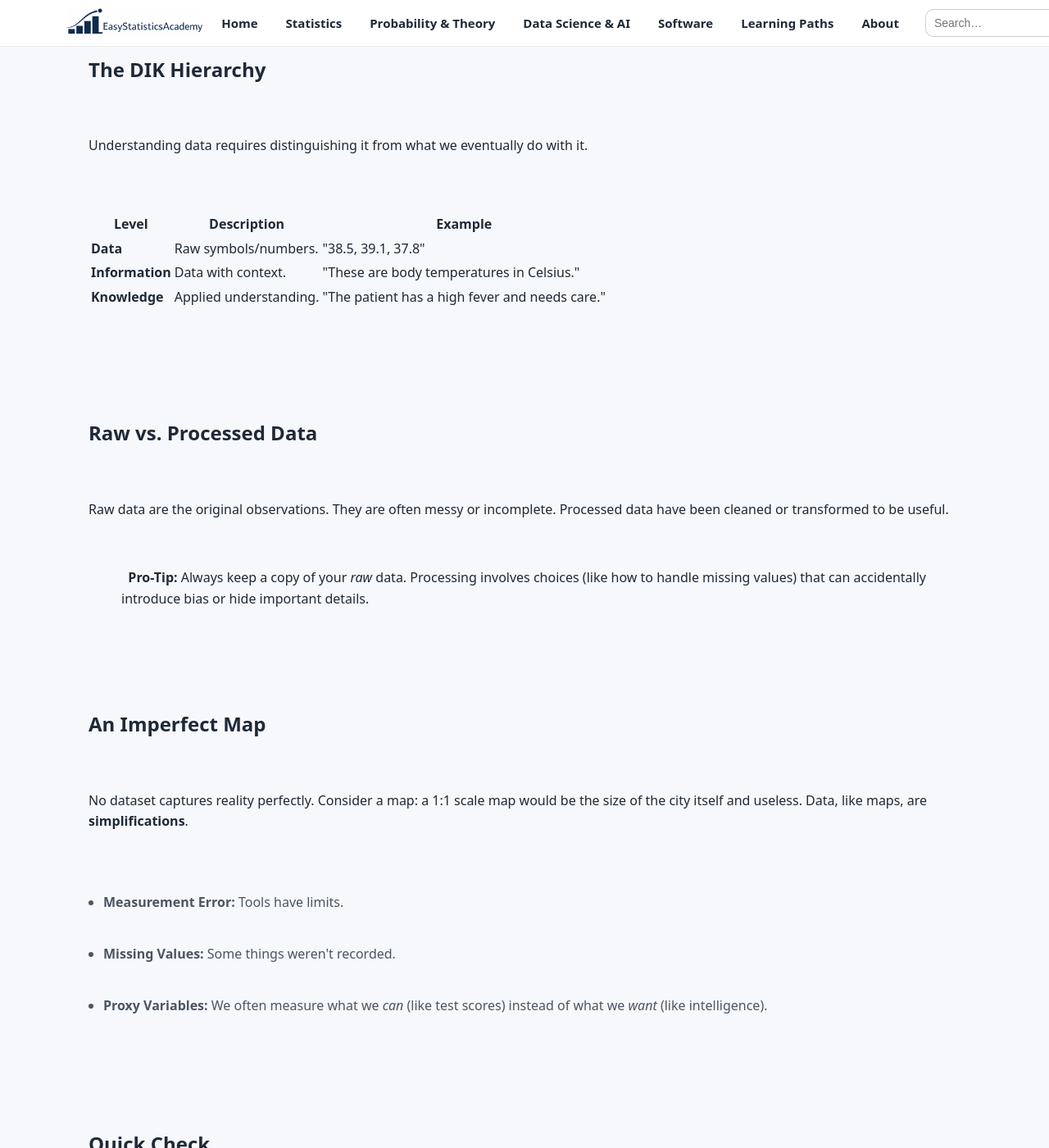
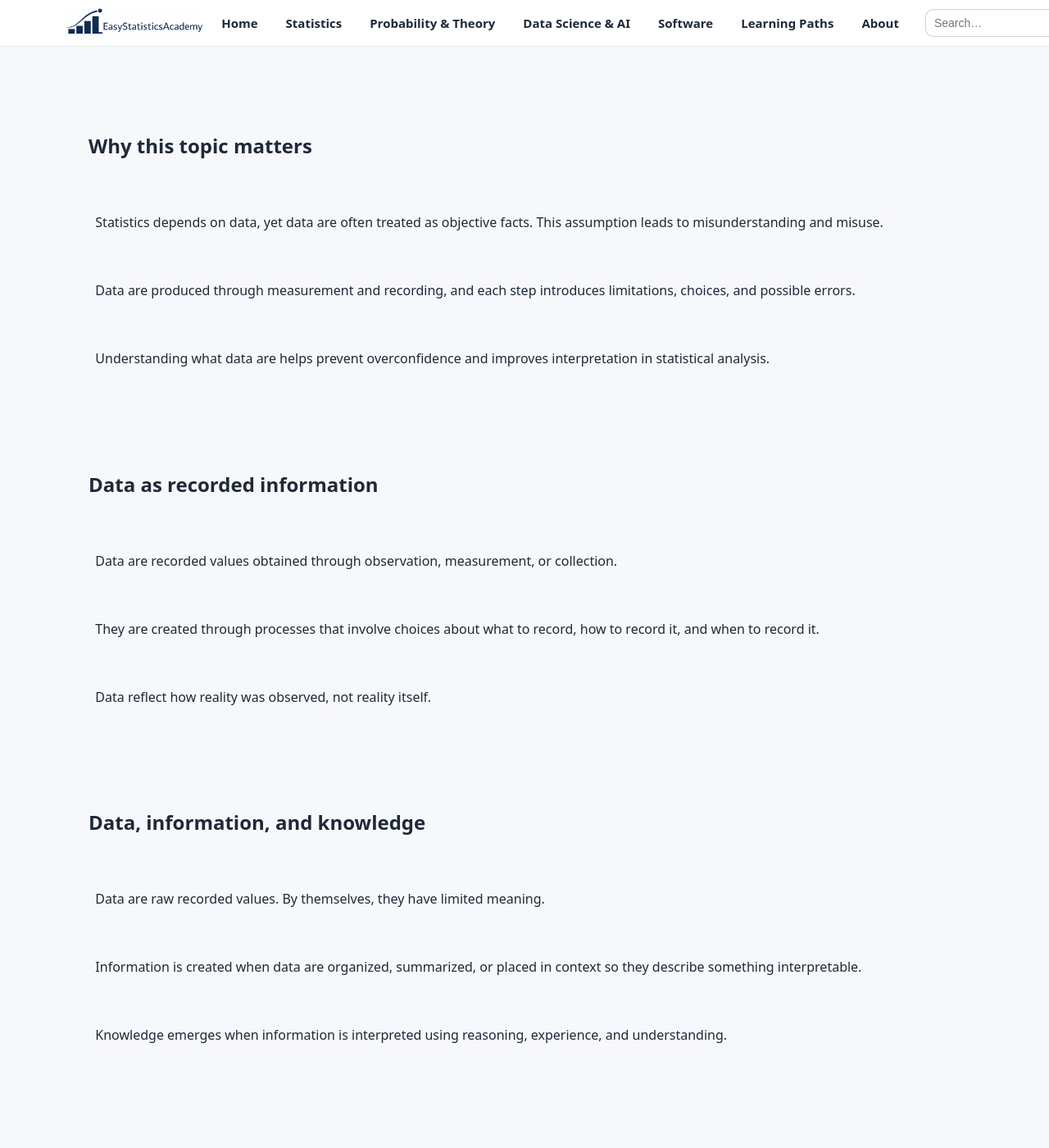
Before and after one commit to ammar-homaida-statistics/easystatisticsacademy, a Jekyll site: the page built from foundations/what-is-data/index.md, in a window 1280 px wide and 1400 px high, scrolled down 1007 px. Shown: the whole window at 82% size. Built offline with Jekyll 4.4.1, drawn with Linux system fonts in a browser that asks for light colours; some of the changed text lies outside the part shown.

Commit message:
Update index.md

```diff
--- a/foundations/what-is-data/index.md
+++ b/foundations/what-is-data/index.md
@@ -16,11 +16,19 @@ lesson\_order: 5
 
 
 
-<meta name="esa-section" content="{{ page.section }}">
+<meta name="esa-section" content="foundations">
 
-<meta name="esa-lesson-title" content="{{ page.title }}">
+<meta name="esa-lesson-title" content="What Is Data?">
 
-<meta name="esa-lesson-url" content="{{ page.url }}">
+<meta name="esa-lesson-url" content="/foundations/what-is-data/">
+
+
+
+<a class="btn btn-primary" href="/foundations/statistical-questions/">
+
+&nbsp; Previous: Statistical Questions
+
+</a>
 
 
 
@@ -28,15 +36,7 @@ lesson\_order: 5
 
 &nbsp; <div class="hero-card">
 
-&nbsp;   <nav class="lesson-nav-top">
-
-&nbsp;     <a class="text-link" href="/foundations/statistical-questions/">← Previous: Statistical Questions</a>
-
-&nbsp;   </nav>
-
-&nbsp;
-
-&nbsp;   <h1>{{ page.title }}</h1>
+&nbsp;   <h1>What Is Data?</h1>
 
 
 
@@ -68,13 +68,15 @@ lesson\_order: 5
 
 &nbsp;   <h2>What you will learn</h2>
 
+
+
 &nbsp;   <ul class="bullets">
 
-&nbsp;     <li>What data are and how they are created through recording.</li>
+&nbsp;     <li>What data are and how they are recorded.</li>
 
-&nbsp;     <li>The difference between <strong>data, information, and knowledge.</strong></li>
+&nbsp;     <li>How data differ from information and knowledge.</li>
 
-&nbsp;     <li>The trade-offs between <strong>raw</strong> and <strong>processed</strong> data.</li>
+&nbsp;     <li>The difference between raw data and processed data.</li>
 
 &nbsp;     <li>Why data are imperfect representations of reality.</li>
 
@@ -90,67 +92,31 @@ lesson\_order: 5
 
 &nbsp; <div class="content-narrow">
 
-&nbsp;   <h2>The DIK Hierarchy</h2>
+&nbsp;   <h2>Why this topic matters</h2>
 
-&nbsp;   <p>Understanding data requires distinguishing it from what we eventually do with it.</p>
 
-&nbsp;
 
-&nbsp;   <div class="table-container">
+&nbsp;   <p>
 
-&nbsp;     <table class="data-table">
+&nbsp;     Statistics depends on data, yet data are often treated as objective facts. This assumption leads to misunderstanding and misuse.
 
-&nbsp;       <thead>
+&nbsp;   </p>
 
-&nbsp;         <tr>
 
-&nbsp;           <th>Level</th>
 
-&nbsp;           <th>Description</th>
+&nbsp;   <p>
 
-&nbsp;           <th>Example</th>
+&nbsp;     Data are produced through measurement and recording, and each step introduces limitations, choices, and possible errors.
 
-&nbsp;         </tr>
+&nbsp;   </p>
 
-&nbsp;       </thead>
 
-&nbsp;       <tbody>
 
-&nbsp;         <tr>
+&nbsp;   <p>
 
-&nbsp;           <td><strong>Data</strong></td>
+&nbsp;     Understanding what data are helps prevent overconfidence and improves interpretation in statistical analysis.
 
-&nbsp;           <td>Raw symbols/numbers.</td>
-
-&nbsp;           <td>"38.5, 39.1, 37.8"</td>
-
-&nbsp;         </tr>
-
-&nbsp;         <tr>
-
-&nbsp;           <td><strong>Information</strong></td>
-
-&nbsp;           <td>Data with context.</td>
-
-&nbsp;           <td>"These are body temperatures in Celsius."</td>
-
-&nbsp;         </tr>
-
-&nbsp;         <tr>
-
-&nbsp;           <td><strong>Knowledge</strong></td>
-
-&nbsp;           <td>Applied understanding.</td>
-
-&nbsp;           <td>"The patient has a high fever and needs care."</td>
-
-&nbsp;         </tr>
-
-&nbsp;       </tbody>
-
-&nbsp;     </table>
-
-&nbsp;   </div>
+&nbsp;   </p>
 
 &nbsp; </div>
 
@@ -162,17 +128,31 @@ lesson\_order: 5
 
 &nbsp; <div class="content-narrow">
 
-&nbsp;   <h2>Raw vs. Processed Data</h2>
+&nbsp;   <h2>Data as recorded information</h2>
 
-&nbsp;   <p>Raw data are the original observations. They are often messy or incomplete. Processed data have been cleaned or transformed to be useful.</p>
 
-&nbsp;
 
-&nbsp;   <blockquote class="note-box">
+&nbsp;   <p>
 
-&nbsp;     <strong>Pro-Tip:</strong> Always keep a copy of your <em>raw</em> data. Processing involves choices (like how to handle missing values) that can accidentally introduce bias or hide important details.
+&nbsp;     Data are recorded values obtained through observation, measurement, or collection.
 
-&nbsp;   </blockquote>
+&nbsp;   </p>
+
+
+
+&nbsp;   <p>
+
+&nbsp;     They are created through processes that involve choices about what to record, how to record it, and when to record it.
+
+&nbsp;   </p>
+
+
+
+&nbsp;   <p>
+
+&nbsp;     Data reflect how reality was observed, not reality itself.
+
+&nbsp;   </p>
 
 &nbsp; </div>
 
@@ -184,19 +164,103 @@ lesson\_order: 5
 
 &nbsp; <div class="content-narrow">
 
-&nbsp;   <h2>An Imperfect Map</h2>
+&nbsp;   <h2>Data, information, and knowledge</h2>
 
-&nbsp;   <p>No dataset captures reality perfectly. Consider a map: a 1:1 scale map would be the size of the city itself and useless. Data, like maps, are <strong>simplifications</strong>.</p>
 
-&nbsp;   <ul class="bullets">
 
-&nbsp;     <li><strong>Measurement Error:</strong> Tools have limits.</li>
+&nbsp;   <p>
 
-&nbsp;     <li><strong>Missing Values:</strong> Some things weren't recorded.</li>
+&nbsp;     Data are raw recorded values. By themselves, they have limited meaning.
 
-&nbsp;     <li><strong>Proxy Variables:</strong> We often measure what we <em>can</em> (like test scores) instead of what we <em>want</em> (like intelligence).</li>
+&nbsp;   </p>
 
-&nbsp;   </ul>
+
+
+&nbsp;   <p>
+
+&nbsp;     Information is created when data are organized, summarized, or placed in context so they describe something interpretable.
+
+&nbsp;   </p>
+
+
+
+&nbsp;   <p>
+
+&nbsp;     Knowledge emerges when information is interpreted using reasoning, experience, and understanding.
+
+&nbsp;   </p>
+
+&nbsp; </div>
+
+</section>
+
+
+
+<section class="section">
+
+&nbsp; <div class="content-narrow">
+
+&nbsp;   <h2>Raw data vs processed data</h2>
+
+
+
+&nbsp;   <p>
+
+&nbsp;     Raw data are the original recorded observations, and they may be messy, incomplete, or inconsistent.
+
+&nbsp;   </p>
+
+
+
+&nbsp;   <p>
+
+&nbsp;     Processed data result from cleaning, transforming, or summarizing raw data.
+
+&nbsp;   </p>
+
+
+
+&nbsp;   <p>
+
+&nbsp;     Processing can make analysis possible, but it also introduces decisions that affect interpretation.
+
+&nbsp;   </p>
+
+&nbsp; </div>
+
+</section>
+
+
+
+<section class="section">
+
+&nbsp; <div class="content-narrow">
+
+&nbsp;   <h2>Data as imperfect representations of reality</h2>
+
+
+
+&nbsp;   <p>
+
+&nbsp;     No dataset captures reality perfectly. Measurement error, missing values, and simplifications are unavoidable.
+
+&nbsp;   </p>
+
+
+
+&nbsp;   <p>
+
+&nbsp;     Data record only what was measured, not everything that may matter.
+
+&nbsp;   </p>
+
+
+
+&nbsp;   <p>
+
+&nbsp;     Treating data as exact truth ignores these limitations and can lead to incorrect conclusions.
+
+&nbsp;   </p>
 
 &nbsp; </div>
 
@@ -206,21 +270,17 @@ lesson\_order: 5
 
 <section class="section section-soft">
 
-&nbsp; <div class="content-narrow text-center">
+&nbsp; <div class="content-narrow">
 
-&nbsp;   <h2>Quick Check</h2>
+&nbsp;   <h2>Key idea to remember</h2>
 
-&nbsp;   <p><em>Which of the following best describes "Data"?</em></p>
 
-&nbsp;   <div class="quiz-options">
 
-&nbsp;     <button class="btn btn-outline" onclick="alert('Not quite! That is Knowledge.')">Universal Truth</button>
+&nbsp;   <p>
 
-&nbsp;     <button class="btn btn-outline" onclick="alert('Correct! It is a recording of an observation.')">Recorded Observations</button>
+&nbsp;     Data are recorded observations, not reality itself. They must always be interpreted with care.
 
-&nbsp;     <button class="btn btn-outline" onclick="alert('Not quite! That is Information.')">Summarized Insights</button>
-
-&nbsp;   </div>
+&nbsp;   </p>
 
 &nbsp; </div>
 
@@ -232,9 +292,15 @@ lesson\_order: 5
 
 &nbsp; <div class="content-narrow">
 
-&nbsp;   <h2>Key idea to remember</h2>
+&nbsp;   <h2>Simple summary</h2>
 
-&nbsp;   <p><strong>Data reflect how reality was observed, not reality itself.</strong> They are snapshots taken through a specific lens, at a specific time, using specific tools.</p>
+
+
+&nbsp;   <p>
+
+&nbsp;     Data are recorded values created through measurement. They differ from information and knowledge and never perfectly represent the real world.
+
+&nbsp;   </p>
 
 &nbsp; </div>
 
@@ -248,13 +314,19 @@ lesson\_order: 5
 
 &nbsp;   <h2>Next lesson</h2>
 
-&nbsp;   <p>Learn how the <em>way</em> we collect these snapshots dictates which conclusions we can actually trust.</p>
+
+
+&nbsp;   <p>
+
+&nbsp;     Continue to the next lesson to understand how data are collected and why the collection process affects what conclusions can be trusted.
+
+&nbsp;   </p>
 
 
 
 &nbsp;   <a class="btn btn-primary" href="/foundations/how-data-are-collected/">
 
-&nbsp;     Next: How Data Are Collected →
+&nbsp;     Next: How Data Are Collected
 
 &nbsp;   </a>
 
```
